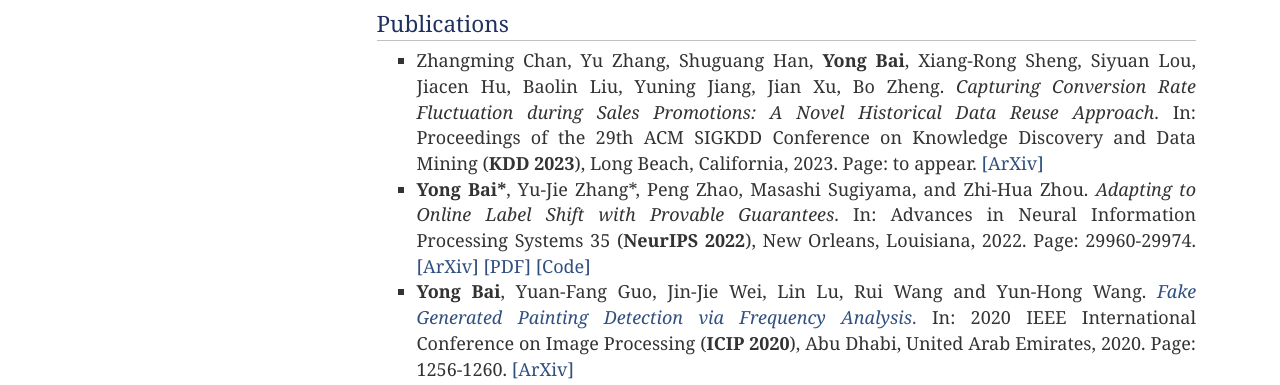
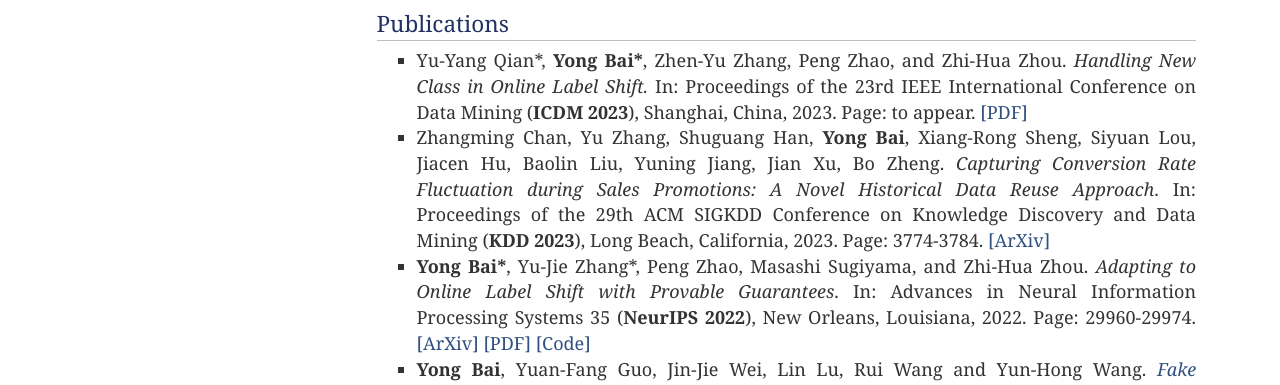
Before and after one commit to byby221b/byby221b.github.io, a plain HTML site: page index.html in a window 1280 px wide. Shown: the part 818-1203 px from the top of the page. Drawn offline with nearby package versions, Linux system fonts and the light colour scheme.

Commit message:
add icdm paper

```diff
--- a/index.html
+++ b/index.html
@@ -138,9 +138,16 @@
                         <h2>Publications</h2>
                         <ul>
                             <li>
+                                Yu-Yang Qian*, <b>Yong Bai*</b>, Zhen-Yu Zhang, Peng Zhao, and Zhi-Hua Zhou.
+                                <i>Handling New Class in Online Label Shift.</i>
+                                In: Proceedings of the 23rd IEEE International Conference on Data Mining (<b>ICDM 2023</b>), Shanghai, China, 2023. Page: to appear.
+                                <a href="https://www.lamda.nju.edu.cn/zhaop/publication/ICDM'23_NOLS.pdf" target="_blank">[PDF]</a>
+                            </li>
+                            <li>
                                 Zhangming Chan, Yu Zhang, Shuguang Han, <b>Yong Bai</b>, Xiang-Rong Sheng, Siyuan Lou, Jiacen Hu, Baolin Liu, Yuning Jiang, Jian Xu, Bo Zheng.
                                 <i>Capturing Conversion Rate Fluctuation during Sales Promotions: A Novel Historical Data Reuse Approach</i>.
-                                In: Proceedings of the 29th ACM SIGKDD Conference on Knowledge Discovery and Data Mining (<b>KDD 2023</b>), Long Beach, California, 2023. Page: to appear. <a href="https://arxiv.org/abs/2305.12837" target="_blank">[ArXiv]</a>
+                                In: Proceedings of the 29th ACM SIGKDD Conference on Knowledge Discovery and Data Mining (<b>KDD 2023</b>), Long Beach, California, 2023. Page: 3774-3784.
+                                <a href="https://arxiv.org/abs/2305.12837" target="_blank">[ArXiv]</a>
                             </li>
                             <li>
                                 <b>Yong Bai*</b>, Yu-Jie Zhang*, Peng Zhao, Masashi Sugiyama, and Zhi-Hua Zhou.
```
